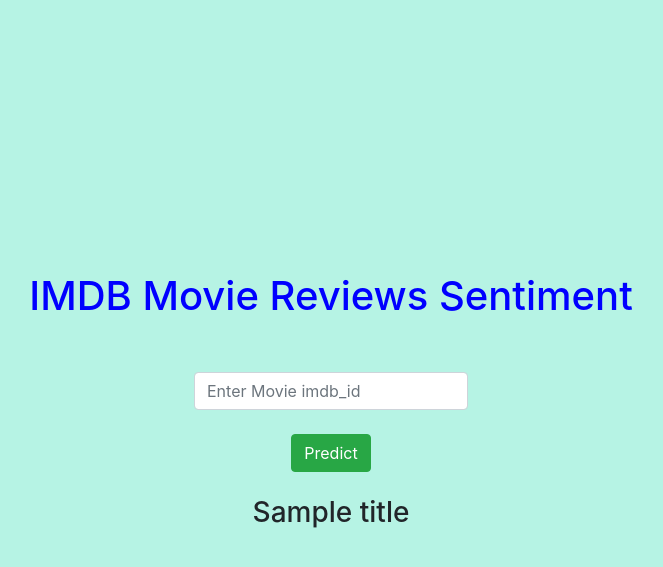
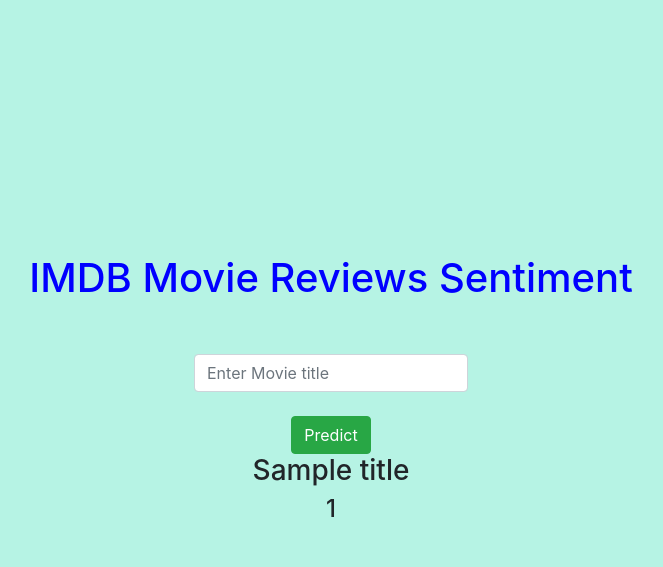
Before and after one commit to samp-suman/IMDB-movie-review-sentiments, a Flask app: template templates/index.html in a window 1280 px wide. Shown: the top 567 px of the page, without its empty margins (309-972 px from the left). Run offline with Flask 2, Linux system fonts and the light colour scheme; the template is opened without the code that fills it: most values are stand-ins (such as "Sample title", 1, 10 or a date in 2020); parts of the project's set-up code (start-up, migrations or seed data) failed here and were passed over; some libraries are stand-ins or nearby versions.

Commit message:
Add files via upload

```diff
--- a/app.py
+++ b/app.py
@@ -6,6 +6,8 @@ import numpy as np
 
 app = Flask(__name__)
 word_list = pickle.load(open('word_list.pkl','rb'))
+clf=pickle.load(open('model.pkl','rb'))
+imdb_data=pickle.load(open('imdb_title.pkl','rb'))
 
 headers = {'user-agent': 'Mozilla/5.0 (Windows NT 10.0; Win64; x64) AppleWebKit/537.36 (KHTML, like Gecko) Chrome/80.0.3987.149 Safari/537.36',
           'accept': 'image/webp,image/apng,image/*,*/*;q=0.8',
@@ -13,7 +15,6 @@ headers = {'user-agent': 'Mozilla/5.0 (Windows NT 10.0; Win64; x64) AppleWebKit/
            'accept-language': 'en-US,en;q=0.9,hi;q=0.8',
           }
 
-clf=pickle.load(open('model.pkl','rb'))
 
 @app.route('/')
 def home():
@@ -21,41 +22,75 @@ def home():
 
 @app.route('/predict',methods=['POST'])
 def predict():
-    movie_id = request.form.get('message')
-    if movie_id:
-        sample_list, review_text, title = sentiments(movie_id,word_list)
-        #print(sample_list[1])
-        predict_list=[]
-        for sample in sample_list:
-            sampl = np.array(sample).reshape(1,5000)
-            x = clf.predict(sampl)[0]
-            predict_list.append(str(x))
+    return_element = None
+    movieTitle = None
+    movie_details = None
+    details_shape=None
+    flag=None
+
+    movie_title = request.form.get('message')
+    movie_id = request.form.get('title-id')
+
+    if movie_title:
+        movie_ids = getId(movie_title.lower())
+
+        if movie_ids.shape[0]>1:
+            movie_details=getDetails(movie_ids)
+            details_shape=movie_details.shape[0]
+        if movie_ids.shape[0]==1:
+            movie_id=movie_ids[0]
+        if movie_ids.shape[0] == 0:
+            flag=-1
+    if movie_id :
+        sample_list, review_text, movieTitle = fetchData(movie_id)
+        predict_list=getPrediction(sample_list)
         return_element=zip(predict_list,review_text)
-    else:
-        return_element=None
-    return render_template('index.html', prediction=return_element,title=title)
+    return render_template('index.html',prediction=return_element,title=movieTitle,details=movie_details,shape=details_shape,flag=flag)
 
 
-def sentiments(movie_id,word_list):
-    #print(movie_id)
-    url = "https://www.imdb.com/title/{}/reviews?ref_=tt_ql_3".format(movie_id)
+
+
+def getId(title):
+    movie_ids=imdb_data[(imdb_data['title'].str.contains(title))|(imdb_data['original_title'].str.contains(title))]['imdb_title_id'].values
+    print(movie_ids)
+    # if movie_ids.shape[0]==0:
+    #     movie_ids=None
+    return movie_ids
+
+
+def getPrediction(samples):
+    predict_list = []
+    for sample in samples:
+        sampl = np.array(sample).reshape(1, 5000)
+        x = clf.predict(sampl)[0]
+        predict_list.append(str(x))
+    return predict_list
+
+
+
+def fetchData(imdbId):
+    url = "https://www.imdb.com/title/{}/reviews?ref_=tt_ql_3".format(imdbId)
     page = requests.get(url, headers=headers)
     raw = soup(page.content, 'html.parser')
     reviews = raw.find_all('div', class_='imdb-user-review')
-    title = raw.find_all('div', class_='subpage_title_block')[0].find('h3').text
+    movieTitle = raw.find_all('div', class_='subpage_title_block')[0].find('h3').text
     j = 0
     sample = []
-    review_return=[]
+    review_return = []
     for item in reviews:
         review = item.find('div', class_='text show-more__control').text.lower().split()
-        feature=[]
+        feature = []
         for i in word_list:
             feature.append(review.count(i[0]))
         j += 1
         sample.append(feature)
-        review_return.append(item.find('div',class_='text show-more__control').text[:300])
-    return np.array(sample), review_return, title
+        review_return.append(item.find('div', class_='text show-more__control').text[:300])
 
+    return np.array(sample), review_return, movieTitle
+
+def getDetails(ids):
+    details=imdb_data[imdb_data['imdb_title_id'].isin(ids)][['imdb_title_id','title','year']].values
+    return details
 
 if __name__ == "__main__":
     app.run(debug=True)
--- a/templates/index.html
+++ b/templates/index.html
@@ -12,6 +12,11 @@
     <style>
         div.prediction-item {
                 padding: 5px 50px 5px 50px;
+                    }
+        table, th, td {
+  border: 2px solid black;
+  padding:5px 5px 5px 5px;
+  margin:5px 5px 5px 5px;
 }
     </style>
 </head>
@@ -33,35 +38,63 @@
 
     <form action="{{ url_for('predict')}}" method="POST">
 
-        <input name="message" type="text" class="form-control" aria-label="Sizing example input" aria-describedby="inputGroup-sizing-lg" placeholder="Enter Movie imdb_id">
+        <input name="message" type="text" class="form-control" aria-label="Sizing example input" aria-describedby="inputGroup-sizing-lg" placeholder="Enter Movie title">
 
         <br/>
 
         <button type="submit" class="btn btn-success">Predict</button>
+        {%if flag==-1%}
+            <h4 style="color:red;">Note Found! <br> Try something else..</h4>
+        {%endif%}
 
+
+        {%if shape%}
+        <br/>
+        <h3>Enter IMDB-ID from table below</h3>
+        <input name="title-id" type="text" class="form-control" aria-label="Sizing example input" aria-describedby="inputGroup-sizing-lg" placeholder="Enter IMDB-ID">
+        <br/>
+        <button type="submit" class="btn btn-success">Predict</button>
+        <br>
+
+        <table>
+              <tr>
+                <th>IMDB-ID</th>
+                <th>TITLE</th>
+                <th>YEAR of Release</th>
+              </tr>
+            {%for detail in details %}
+              <tr>
+                <td>{{detail[0]}}</td>
+                <td>{{detail[1].swapcase()}}</td>
+                <td>{{detail[2]}}</td>
+              </tr>
+            {% endfor %}
+        </table>
+    {%endif%}
     </form>
-    <br>
+    {%if title%}
     <div class="title-heading">
         <h3 style="">{{title}}</h3>
+        <h4>{{imdb_id}}</h4>
     </div>
+    {%endif%}
     <div class="prediction-list">
+        <br>
+    {% if prediction%}
         {% for i in prediction%}
             <div class="prediction-item">
             {%if i[0]=='1'%}
                 <div class="positive review">
                     <p style="background-color:green;color:white;"> {{i[1]}} </p>
                 </div>
-
-<!--            <p class="positive sentiment" style="color:green; text-align:left;"> Positive </p>-->
-
             {%elif i[0]=='0'%}
-<!--            <p class="negative sentiment" style="color:red; text-align:left;"> {{i[0]}} </p>-->
                 <div class="negative review">
                     <p style="background-color:red;color:white;"> {{i[1]}} </p>
                 </div>
             {%endif%}
             </div>
         {% endfor %}
+    {% endif %}
     </div>
 
 
```
Also changed, not shown: 1 other file. Lines whose indentation alone changed are shown as unchanged.
